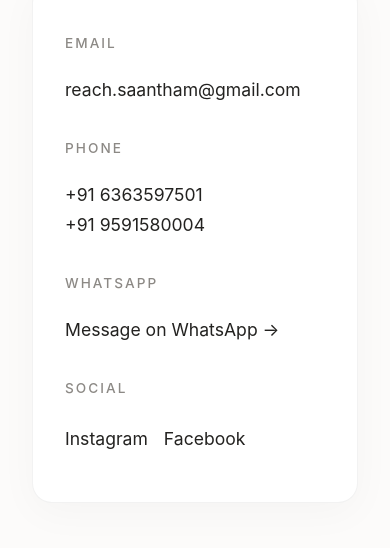
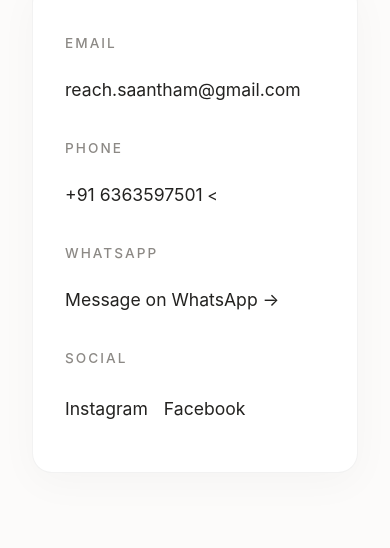
Before and after one commit to HariMakeMoney/Saantham, a plain HTML site: page contact.html in a window 390 px wide. Shown: the part 1927-2475 px from the top of the page. Drawn offline with Linux system fonts and the light colour scheme; a web font is replaced by a local one.

Commit message:
Removed old phone number

```diff
--- a/contact.html
+++ b/contact.html
@@ -94,9 +94,8 @@
         <div class="detail-item">
           <span class="label">Phone</span>
           <span>
-            <a href="tel:+916363597501" class="detail-link">+91 6363597501</a><br>
-            <a href="tel:+919591580004" class="detail-link">+91 9591580004</a>
-          </span>
+            <a href="tel:+916363597501" class="detail-link">+91 6363597501</a>
+            < </span>
         </div>
         <div class="detail-item">
           <span class="label">WhatsApp</span>
```
